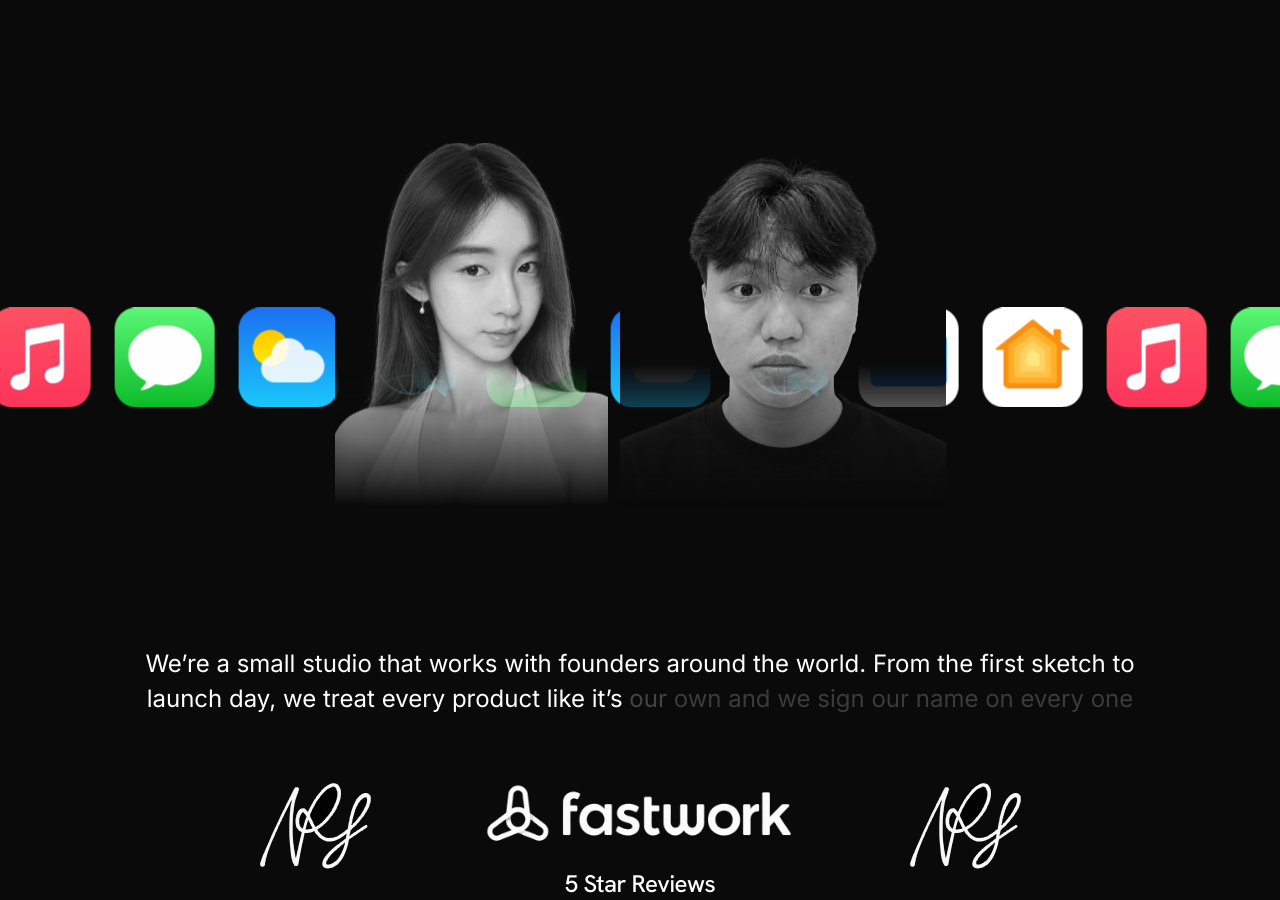
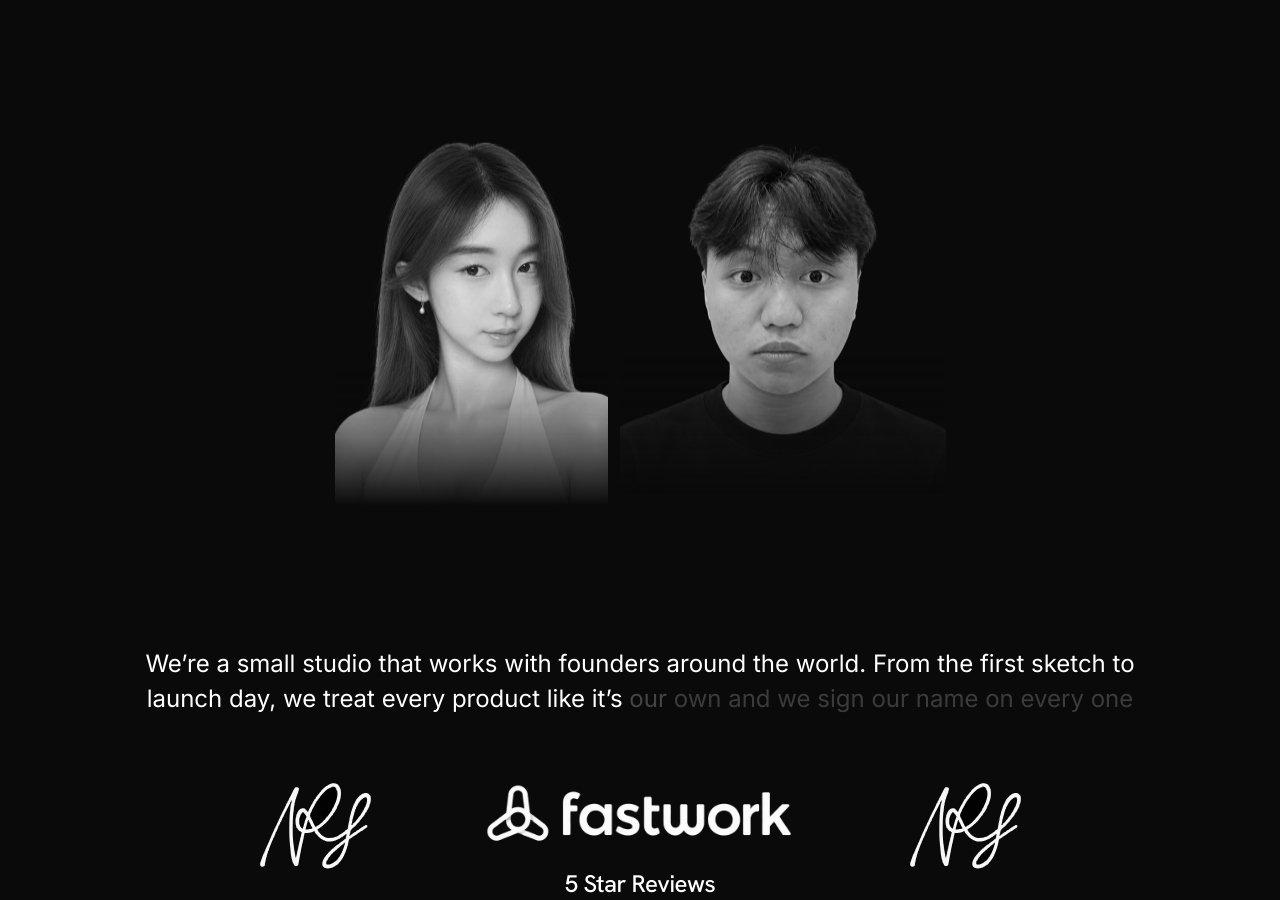
Before and after one commit to RaflyJanuarRaharjo/lowkeystudio, a Next.js app: page / in a window 1280 px wide. Shown: the part 2940-3840 px from the top of the page. Built offline with nearby package versions, Linux system fonts and the light colour scheme.

Commit message:
Remove moving app icon strip

```diff
--- a/components/Team/Team.module.css
+++ b/components/Team/Team.module.css
@@ -5,57 +5,13 @@
   height: 364px;
 }
 
-/* ---------- Slider ikon (marquee) ---------- */
-.marquee {
-  position: absolute;
-  top: 92px; /* 132px - padding 40px */
-  padding-block: 40px; /* ruang untuk gerak parallax */
-  left: 0;
-  right: 0;
-  overflow: hidden;
+.photos {
+  display: flex;
+  gap: 12px;
 }
 
-.track {
-  display: flex;
-  width: max-content;
-  animation: marquee 30s linear infinite;
-}
-
-.iconSet {
-  display: flex;
-  gap: 24px;
-  padding-right: 24px; /* jarak antar set = gap, supaya loop mulus */
-  list-style: none;
-}
-
-.iconSet li {
-  flex-shrink: 0;
-}
-
-.iconSet img {
-  width: 100px;
-  height: 100px;
-  max-width: none;
-}
-
-@keyframes marquee {
-  to {
-    transform: translateX(-50%);
-  }
-}
-
-@media (prefers-reduced-motion: reduce) {
-  .track {
-    animation: none;
-  }
-}
-
-/* ---------- Foto ---------- */
-.photos {
-  position: relative; /* di atas slider */
-  display: flex;
-  gap: 12px;
-  /* Fade bawah ikut bergerak bersama foto */
+/* Fade bawah ikut bergerak bersama tiap foto */
+.photoLayer {
   -webkit-mask-image: linear-gradient(to bottom, #000 61%, transparent 100%);
   mask-image: linear-gradient(to bottom, #000 61%, transparent 100%);
 }
--- a/components/Team/Team.tsx
+++ b/components/Team/Team.tsx
@@ -1,36 +1,18 @@
-import { ASSETS, TOOL_ICONS } from "@/data/content";
+import { ASSETS } from "@/data/content";
 import { Parallax, PixelReveal } from "@/components/effects";
 import styles from "./Team.module.css";
 
-function IconSet({ hidden = false }: { hidden?: boolean }) {
-  return (
-    <ul className={styles.iconSet} aria-hidden={hidden || undefined}>
-      {TOOL_ICONS.map((src, i) => (
-        <li key={i}>
-          <img src={src} alt="" width={100} height={100} />
-        </li>
-      ))}
-    </ul>
-  );
-}
+// Kecepatan parallax tiap foto (positif = bergerak lebih lambat dari scroll)
+const PHOTO_SPEEDS = [0.06, 0.1];
 
 export default function Team() {
   return (
     <div className={styles.team}>
-      {/* Slider ikon tools (infinite marquee) — di belakang foto */}
-      <div className={styles.marquee} aria-label="Tools we use">
-        <Parallax speed={-0.04}>
-          <div className={styles.track}>
-            <IconSet />
-            <IconSet hidden /> {/* duplikat supaya loop mulus */}
-          </div>
-        </Parallax>
-      </div>
-
-      {/* Foto tim — efek pixel + parallax (bergerak beda kecepatan dari slider) */}
-      <Parallax speed={0.06} className={styles.photos}>
+      {/* Foto tim — tiap foto punya kecepatan parallax sendiri + efek pixel */}
+      <div className={styles.photos}>
         {ASSETS.teamPhotos.map((photo, i) => (
-          <PixelReveal key={i} delay={i * 200} tileSize={24}>
+          <Parallax key={i} speed={PHOTO_SPEEDS[i] ?? 0.06} className={styles.photoLayer}>
+            <PixelReveal delay={i * 200} tileSize={24}>
               <img
                 src={photo.src}
                 alt="Lowkey Studio founder"
@@ -40,8 +22,9 @@ export default function Team() {
                 className={styles.photo}
               />
             </PixelReveal>
+          </Parallax>
         ))}
-      </Parallax>
+      </div>
     </div>
   );
 }
--- a/data/content.ts
+++ b/data/content.ts
@@ -64,19 +64,6 @@ export const HERO = {
   subtitle:
     "From brands to digital products, we turn ideas into experiences that connect and inspire",
 };
-
-/* ---------- Team / tools strip ---------- */
-export const TOOL_ICONS = [
-  "app-0924.svg",
-  "app-1914.svg",
-  "app-0132.svg",
-  "app-2310.svg",
-  "app-0528.svg",
-  "app-2904.svg",
-  "app-2310.svg",
-  "app-0528.svg",
-  "app-2904.svg",
-].map(asset);
 
 /* ---------- Mission ---------- */
 export const MISSION = {
```
Lines whose indentation alone changed are shown as unchanged.
